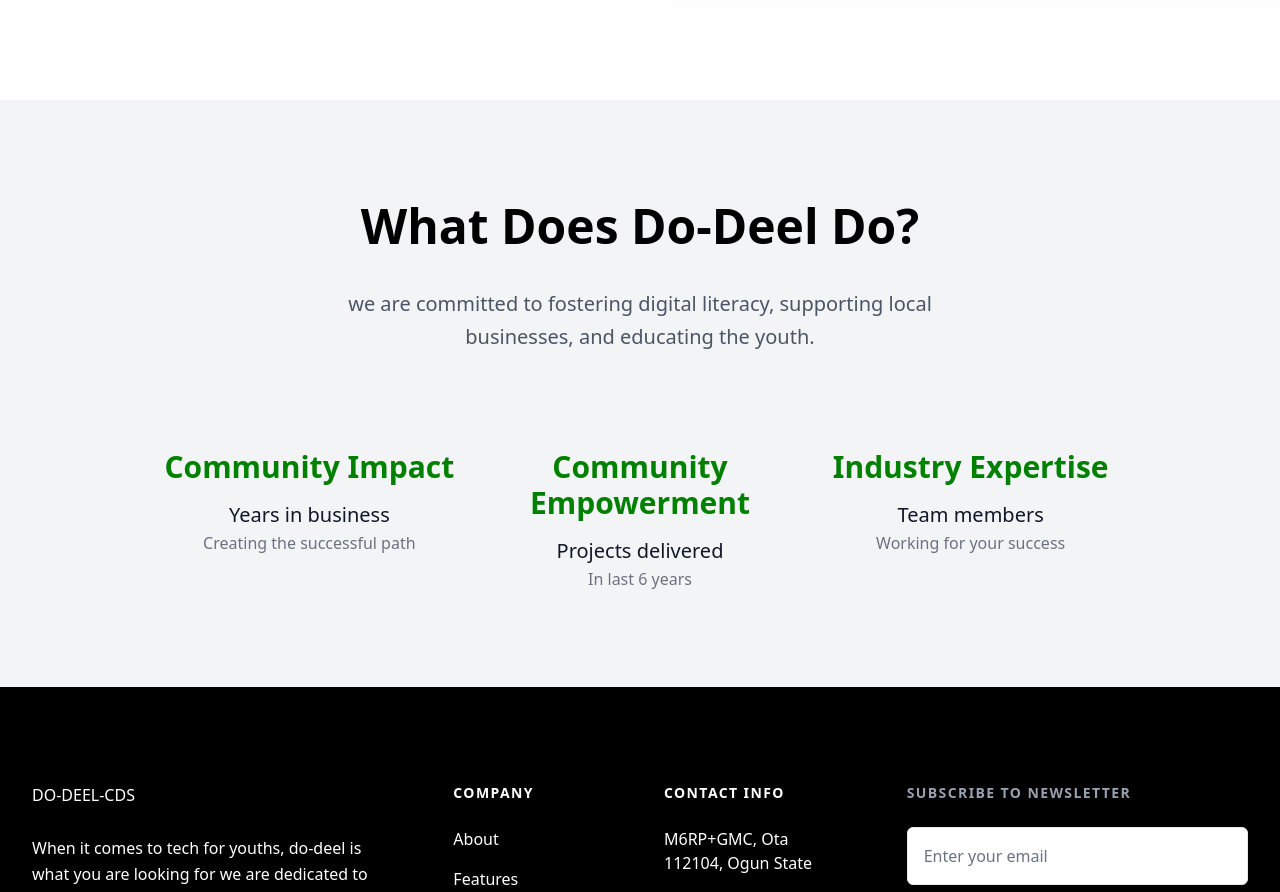
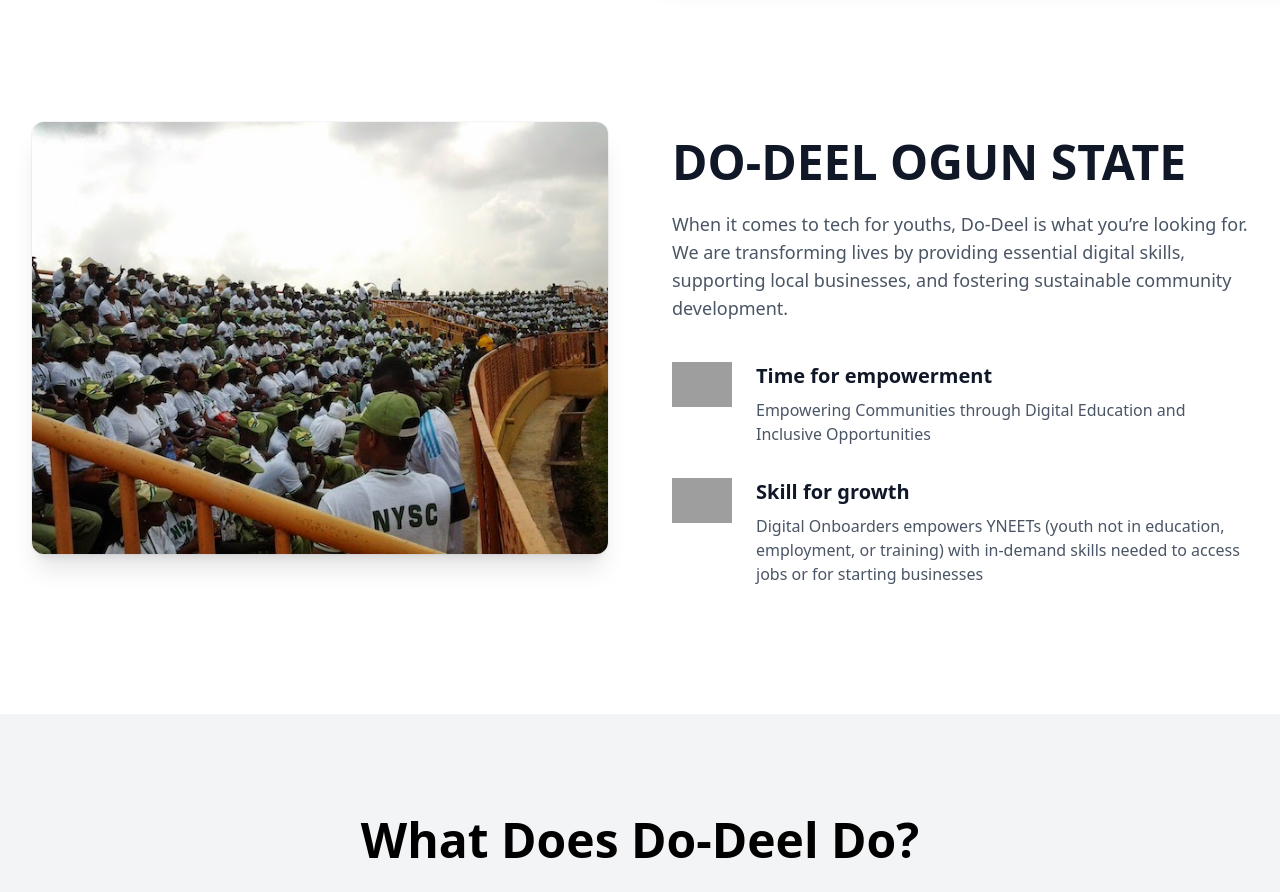
Before and after one commit to 56radius/do-deel-cds, a React (Vite) app: page /home in a window 1280 px wide. Shown: the part 1640-2532 px from the top of the page. Built offline with nearby package versions, Linux system fonts and the light colour scheme; grey boxes are pictures that could not be loaded.

Commit message:
Adding the about us code in the component folder

```diff
--- a/src/components/AboutUs.jsx
+++ b/src/components/AboutUs.jsx
@@ -5,6 +5,7 @@
 
 // Importing images
 import corper from "../assets/images/corpers.jpg";
+import timer from "../assets/images/timer.png";
 
 // Features data
 const features = [
@@ -60,6 +61,38 @@
           className="w-[48rem] max-w-none rounded-xl shadow-xl ring-1 ring-gray-400/10 sm:w-[57rem] md:-ml-4 lg:-ml-0"
         />
       </div>
+
+      <div style={{marginTop: "150px"}} className="grid grid-cols-1 lg:grid-cols-2 gap-16">
+
+            <div>
+              <img
+                src={corper}
+                alt="Community impact"
+                className="rounded-xl shadow-xl ring-1 ring-gray-400/10 w-full"
+              />
+            </div>
+            <div className="lg:pt-4">
+              <h2 className="text-4xl font-semibold text-gray-900 sm:text-5xl">DO-DEEL OGUN STATE</h2>
+              <p className="mt-6 text-gray-600 text-lg">
+                When it comes to tech for youths, Do-Deel is what you’re looking for. We are transforming lives by
+                providing essential digital skills, supporting local businesses, and fostering sustainable community
+                development.
+              </p>
+              <dl className="mt-10 space-y-8 text-base text-gray-600">
+                {features.map((feature) => (
+                  <div key={feature.name} className="flex items-start gap-6">
+                    <img src={timer} alt="icon" width={60} className="flex-shrink-0" />
+                    <div>
+                      <dt className="text-xl font-semibold text-gray-900">{feature.name}</dt>
+                      <dd className="mt-2">{feature.description}</dd>
+                    </div>
+                  </div>
+                ))}
+              </dl>
+            </div>
+
+          </div>
+
     </div>
   );
 };
```
